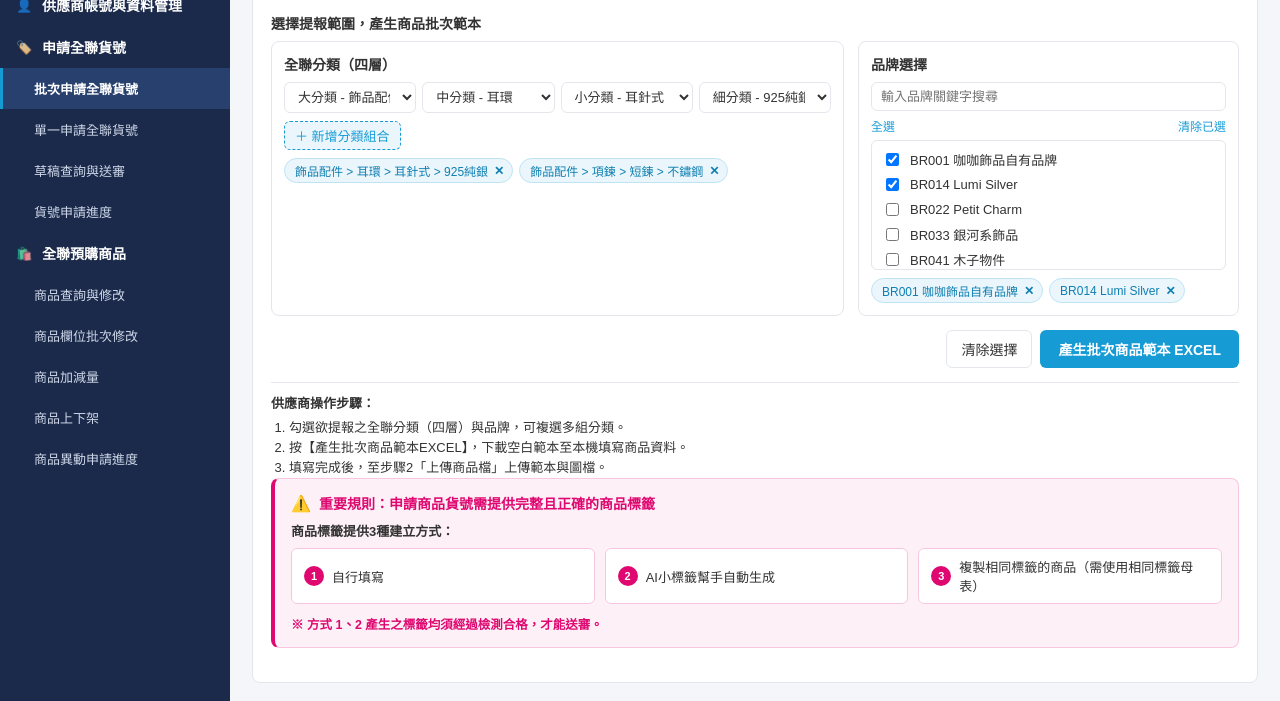
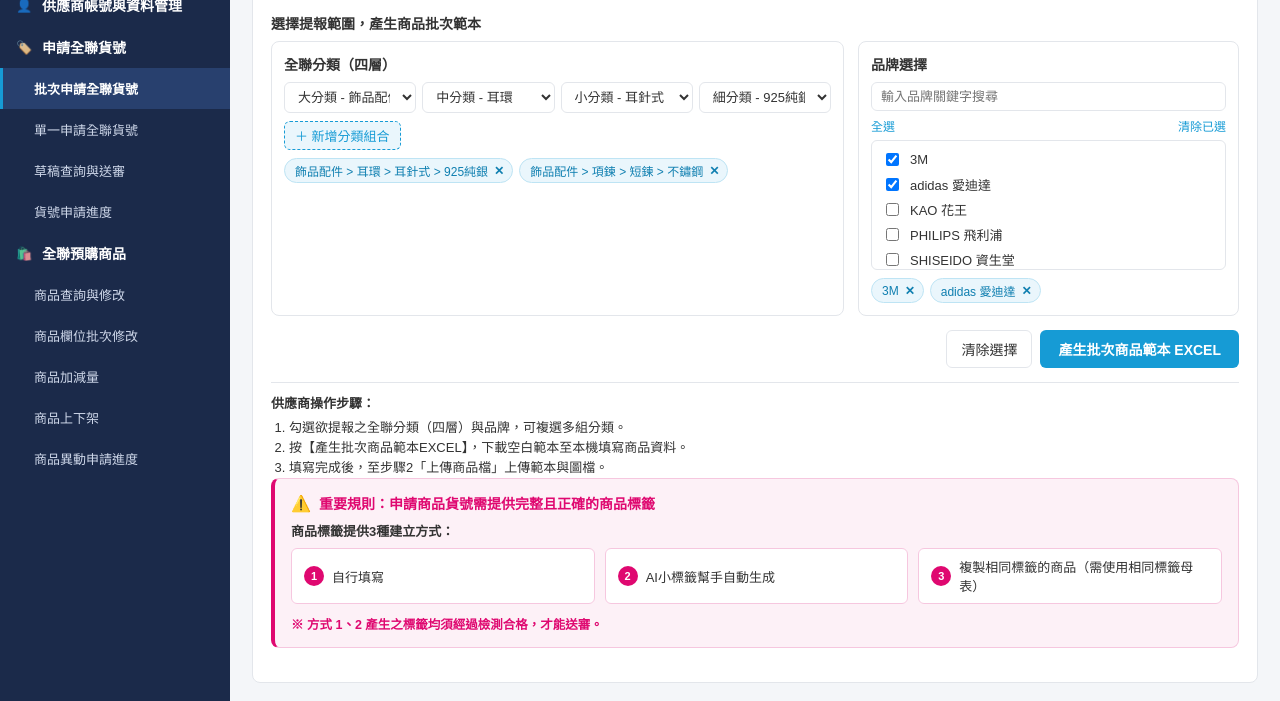
Before and after one commit to chimoon168/BatchForNewProduct, a plain HTML site: page 批次申請全聯貨號.html in a window 1280 px wide. Shown: the part 170-871 px from the top of the page. Drawn offline with Linux system fonts and the light colour scheme.

Commit message:
批次申請全聯貨號: 品牌選擇清單改用 Brand.txt 真實品牌名稱，移除 BR*** 代碼

```diff
--- a/批次申請全聯貨號.html
+++ b/批次申請全聯貨號.html
@@ -355,15 +355,15 @@
                 <span class="link-action">全選</span><span class="link-action">清除已選</span>
               </div>
               <div class="brand-list">
-                <label><input type="checkbox" checked> BR001 咖咖飾品自有品牌</label>
-                <label><input type="checkbox" checked> BR014 Lumi Silver</label>
-                <label><input type="checkbox"> BR022 Petit Charm</label>
-                <label><input type="checkbox"> BR033 銀河系飾品</label>
-                <label><input type="checkbox"> BR041 木子物件</label>
+                <label><input type="checkbox" checked> 3M</label>
+                <label><input type="checkbox" checked> adidas 愛迪達</label>
+                <label><input type="checkbox"> KAO 花王</label>
+                <label><input type="checkbox"> PHILIPS 飛利浦</label>
+                <label><input type="checkbox"> SHISEIDO 資生堂</label>
               </div>
               <div class="chip-list">
-                <div class="chip">BR001 咖咖飾品自有品牌 <span class="x">✕</span></div>
-                <div class="chip">BR014 Lumi Silver <span class="x">✕</span></div>
+                <div class="chip">3M <span class="x">✕</span></div>
+                <div class="chip">adidas 愛迪達 <span class="x">✕</span></div>
               </div>
             </div>
           </div>
```
